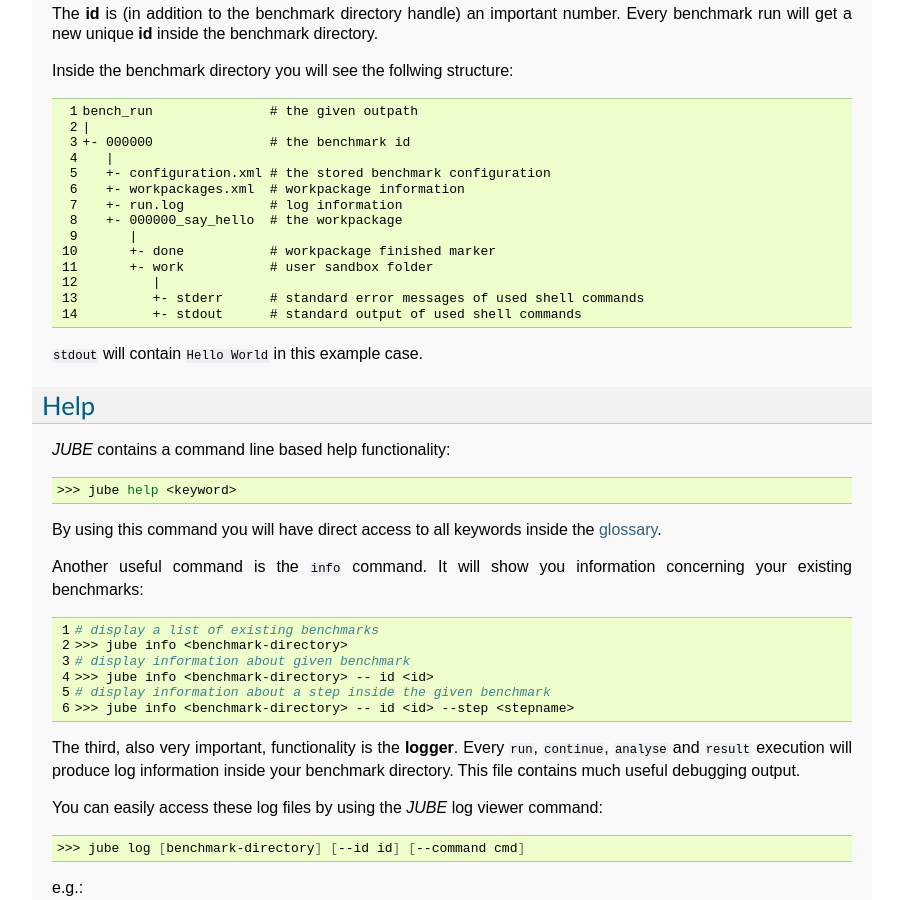
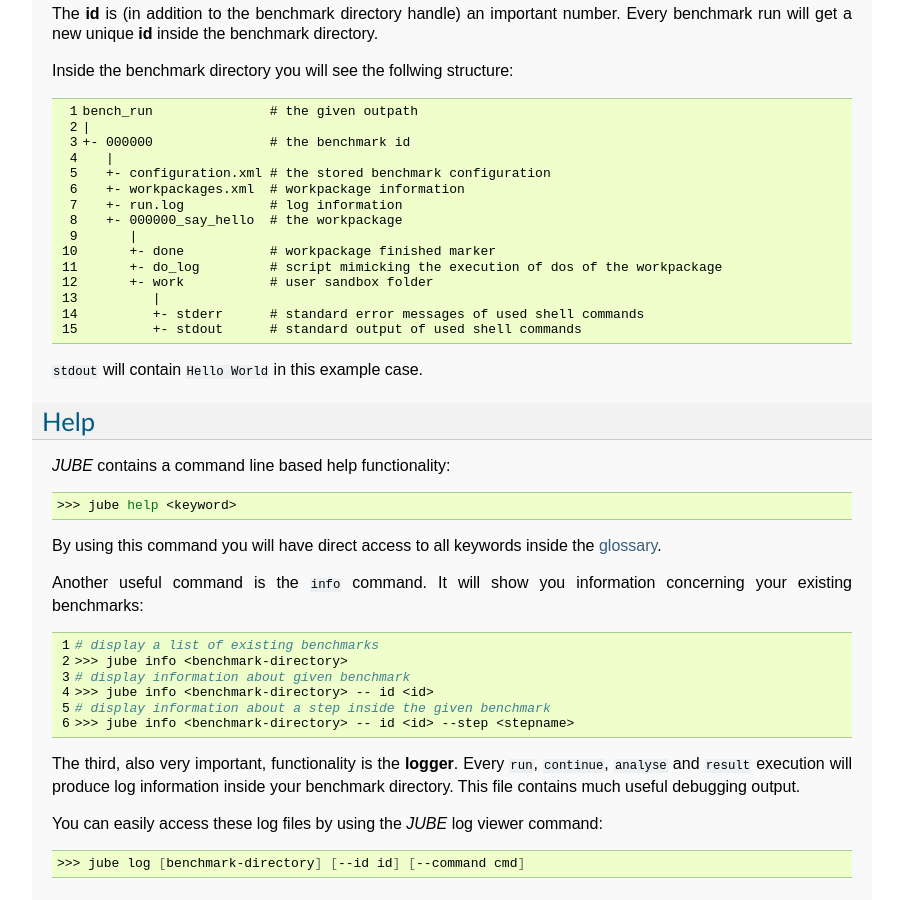
Before and after one commit to FZJ-JSC/JUBE, a Sphinx documentation site: the page built from docs/tutorial.rst, in a window 1280 px wide and 900 px high, scrolled down 3618 px. Shown: the whole window, without its empty margins (198-1101 px from the left). Built offline with Sphinx 7.4.7, drawn with Linux system fonts in a browser that asks for light colours; some of the changed text lies outside the part shown.

Commit message:
Update documentation corresponding to the do_log feature

```diff
--- a/docs/advanced.rst
+++ b/docs/advanced.rst
@@ -547,6 +547,7 @@
       +- 000000_a_step     # the first workpackage
          |
          +- done           # workpackage finished marker
+         +- do_log         # script mimicking the execution of dos of the workpackage
          +- work           # user sandbox folder
             |
             +- stderr      # standard error messages of used shell commands
--- a/docs/glossar.rst
+++ b/docs/glossar.rst
@@ -731,6 +731,7 @@
               +- 000000_compile (step: just an example, can be arbitrary chosen)
                  |
                  +- work (user environment)
+                 +- do_log (script mimicking the execution of dos of the workpackage)
                  +- done (workpackage finished information file)
                  +- ...  (more jube internal information files)
               +- 000001_execute
--- a/docs/tutorial.rst
+++ b/docs/tutorial.rst
@@ -232,6 +232,7 @@
       +- 000000_say_hello  # the workpackage
          |
          +- done           # workpackage finished marker
+         +- do_log         # script mimicking the execution of dos of the workpackage
          +- work           # user sandbox folder
             |
             +- stderr      # standard error messages of used shell commands
@@ -435,6 +436,7 @@
       +- 000000_sub_step   # the workpackage ($number = 1)
          |
          +- done           # workpackage finished marker
+         +- do_log         # script mimicking the execution of dos of the workpackage
          +- work           # user sandbox folder
             |
             +- stderr      # standard error messages of used shell commands
```
